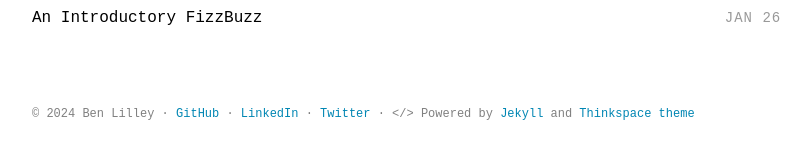
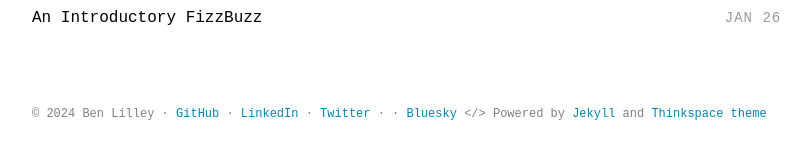
Before and after one commit to bunceandbean/bunceandbean.github.io, a Jekyll site: the page built from docs/index.html, in a window 1280 px wide. Shown: the part 477-636 px from the top of the page, without its empty margins (232-1043 px from the left). Built offline with Jekyll 4.4.1, drawn with Linux system fonts in a browser that asks for light colours; some web fonts are replaced.

Commit message:
Bluesky Update

```diff
--- a/docs/_includes/footer.html
+++ b/docs/_includes/footer.html
@@ -1,5 +1,5 @@
 <footer class="site-footer">
   <div class="container">
-    <small class="block">&copy; {{ site.time | date: '%Y' }} {{ site.author.name }} &middot; <a href="https://github.com/bunceandbean/">GitHub</a> &middot; <a href="https://linkedin.com/in/ben-lilley-/">LinkedIn</a> &middot; <a href="https://twitter.com/bunceandbean/">Twitter</a> &middot; &lt;/&gt; Powered by <a href="https://jekyllrb.com/">Jekyll</a> and <a href="https://github.com/heiswayi/thinkspace">Thinkspace theme</a></small>
+    <small class="block">&copy; {{ site.time | date: '%Y' }} {{ site.author.name }} &middot; <a href="https://github.com/bunceandbean/">GitHub</a> &middot; <a href="https://linkedin.com/in/ben-lilley-/">LinkedIn</a> &middot; <a href="https://twitter.com/bunceandbean/">Twitter</a> &middot; &middot; <a href="https://bsky.app/profile/bunceandbean.bsky.social">Bluesky</a> &lt;/&gt; Powered by <a href="https://jekyllrb.com/">Jekyll</a> and <a href="https://github.com/heiswayi/thinkspace">Thinkspace theme</a></small>
   </div>
 </footer>
```
